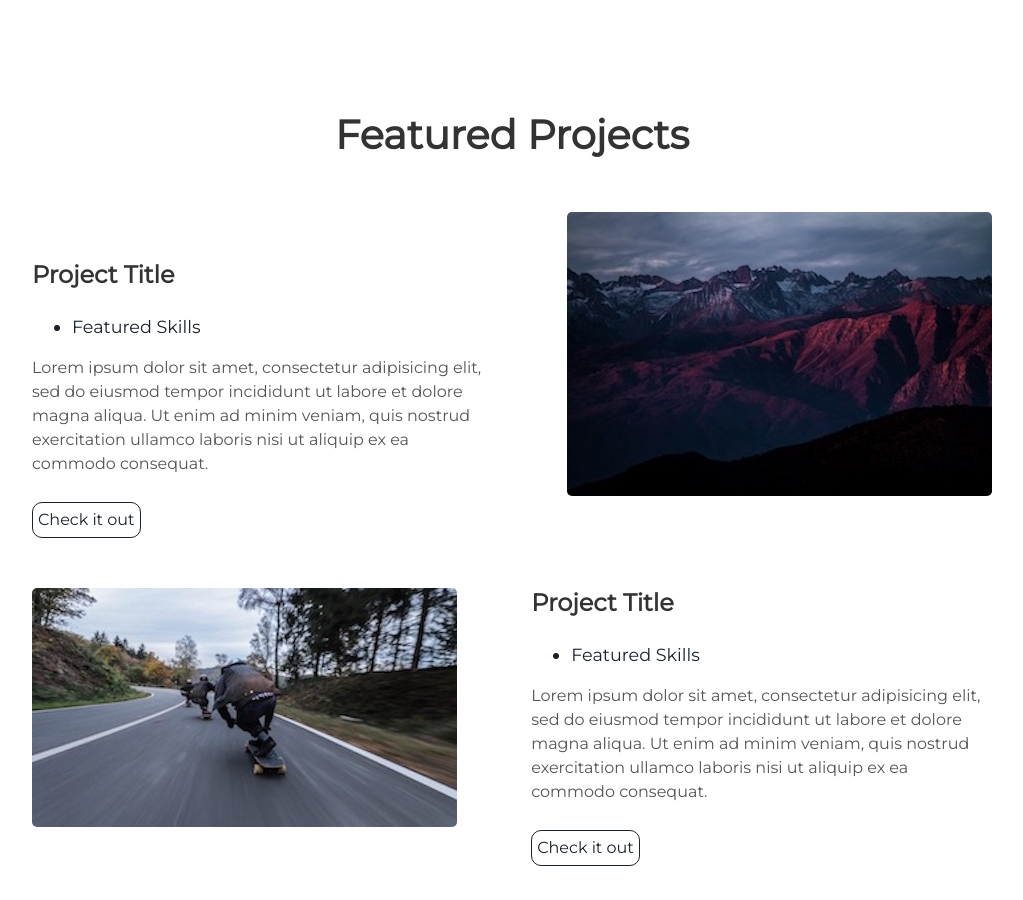
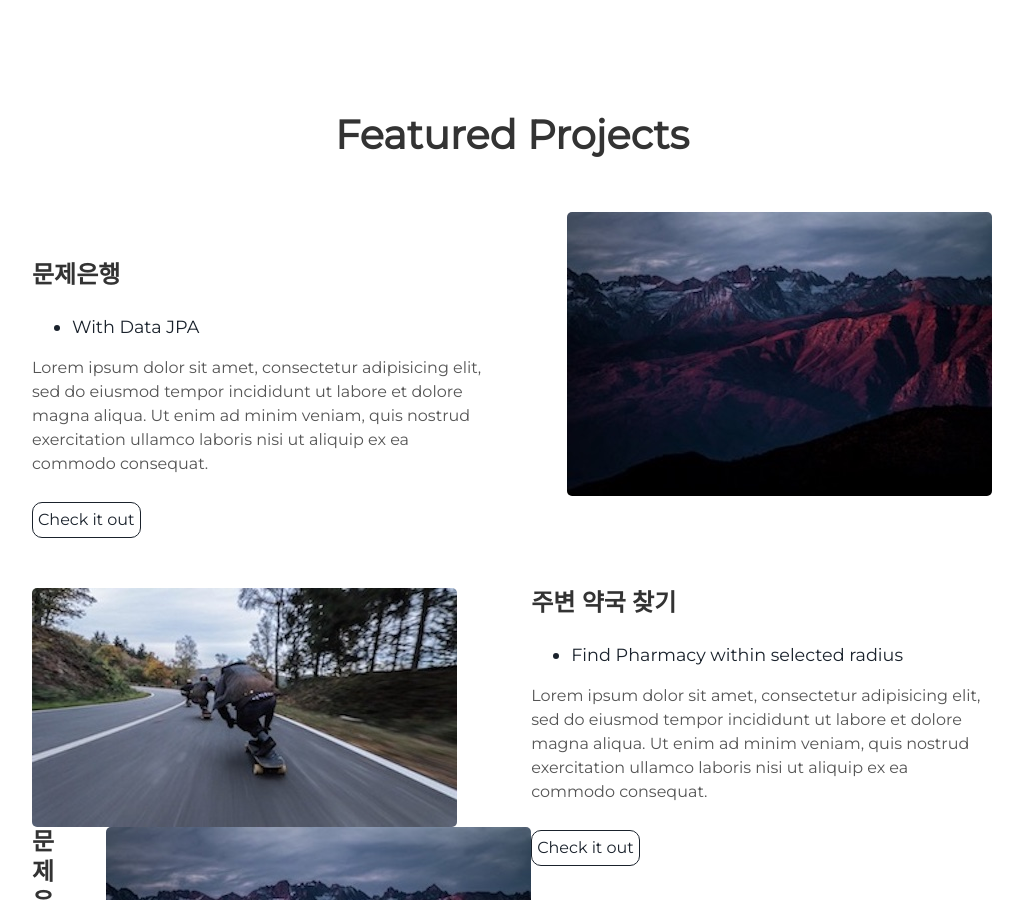
Before and after one commit to sungyun0701/sungyun0701.github.io, a Jekyll site: the page built from index.html, in a window 1280 px wide and 900 px high, scrolled down 1511 px. Shown: the whole window, without its empty margins (128-1151 px from the left). Built offline with Jekyll 4.4.1, drawn with Linux system fonts in a browser that asks for light colours; some of the changed text lies outside the part shown.

Commit message:
git blog

```diff
--- a/_config.yml
+++ b/_config.yml
@@ -1,11 +1,11 @@
 # Site settings
 title: A blog about lorem ipsum dolor sit amet
 description: A blog about lorem ipsum dolor sit amet
-# baseurl: "/particle" # the subpath of your site, e.g. /blog
-# url: "localhost:3000" # the base hostname & protocol for your site e.g. http://willianjusten.com.br
+# baseurl: "" # the subpath of your site, e.g. /blog
+# url: "https://sungyun0701.github.io/" # the base hostname & protocol for your site e.g. http://willianjusten.com.br
 
 # User settings
-username: Developer 황성윤
+username: Developer   황성윤
 user_description: Bicycle rights irony actually neutra typewriter lyft. Man bun taxidermy put a bird on it, umami yr ramps pop-up ugh bushwick chia lo-fi. Occupy bitters pour-over snackwave you probably haven't heard of them small batch. Cornhole mustache man bun letterpress echo park VHS.
 user_title: Back-End Developer
 email: sungyun0701@gmail.com
--- a/_includes/about.html
+++ b/_includes/about.html
@@ -1,5 +1,5 @@
  <div class="user-details">
-  <h1> My Expertise </h1>
+  <h1> 나의 경험 </h1>
   <p> {{site.user_description}} </p>
 </div>
   <div class="user">
--- a/_includes/footer.html
+++ b/_includes/footer.html
@@ -1,6 +1,6 @@
 <footer class="footer">
     <p>&copy; {{site.username}}</p>
-    <p>Build with Jekyll and <span class="love">❤</span> by <a href="https://github.com/nrandecker">Nathan Randecker</a></p>
+    <p>꾸준히 생각하는 개발자 <span class="love">❤</span> by <a href="https://github.com/sungyun0701">Hwang Sungyun</a></p>
 </footer>
 <script src="//cdn.jsdelivr.net/particles.js/2.0.0/particles.min.js"></script>
 <script src="{{ "/assets/js/sweet-scroll.min.js" | prepend: site.baseurl }}"></script>
--- a/_includes/header.html
+++ b/_includes/header.html
@@ -5,9 +5,7 @@
         <span class="site-description">{{site.user_title}}</span>
       </h1>
       <div class="header-icons">
-        <a aria-label="Send email" href="#"><i class="icon fa fa-envelope"></i></a>
-        <a aria-label="My Twitter" target="_blank" href="#"><i class="icon fa fa-twitter" aria-hidden="true"></i></a>
-        <a aria-label="My Google Plus" target="_blank" href="#"><i class="icon fa fa-google-plus" aria-hidden="true"></i></a>
+        <a aria-label="My blogger" target="_blank" href="#"><i class="icon fa fa-blogger" aria-hidden="true"></i></a>
         <a aria-label="My Github" target="_blank" href="#"><i class="icon fa fa-github-alt" aria-hidden="true"></i></a>
       </div>
       <div class="header-links">
--- a/_includes/projects.html
+++ b/_includes/projects.html
@@ -3,12 +3,12 @@
 </div>
 <div class="user-projects">
   <div class="images-right">
-    <img alt="mountains" src="{{ "/assets/img/mountains.jpg" | prepend: site.baseurl }}" />
+    <img alt="mountains" src="{{ "/assets/img/mountains.jpg" | prepend: site.baseurl }}" >
   </div>
   <div class="contents">
-    <h3> Project Title </h3>
+    <h3> 문제은행 </h3>
     <ul>
-      <li> Featured Skills</li>
+      <li> With Data JPA</li>
     </ul>
     <p>Lorem ipsum dolor sit amet, consectetur adipisicing elit, sed do eiusmod tempor incididunt ut labore et dolore magna aliqua. Ut enim ad minim veniam, quis nostrud exercitation ullamco laboris nisi ut aliquip ex ea commodo consequat.</p>
     <a class="project-link" href="#">Check it out</a>
@@ -16,14 +16,40 @@
 </div>
 <div class="user-projects">
   <div class="images-left">
-    <img alt="mountains" src="{{ "/assets/img/skate.jpg" | prepend: site.baseurl }}" />
+    <img alt="mountains" src="{{ "/assets/img/skate.jpg" | prepend: site.baseurl }}" >
   </div>
   <div class="contents-right">
-    <h3> Project Title </h3>
+    <h3> 주변 약국 찾기 </h3>
     <ul>
-      <li> Featured Skills</li>
+      <li>  Find Pharmacy within selected radius</li>
+    </ul>
+    <p>Lorem ipsum dolor sit amet, consectetur adipisicing elit, sed do eiusmod tempor incididunt ut labore et dolore magna aliqua. Ut enim ad minim veniam, quis nostrud exercitation ullamco laboris nisi ut aliquip ex ea commodo consequat.</p>
+    <a class="project-link" href="#">Check it out</a>
+  </div>
+
+<div class="user-projects">
+  <div class="images-right">
+    <img alt="mountains" src="{{ "/assets/img/mountains.jpg" | prepend: site.baseurl }}" >
+  </div>
+  <div class="contents">
+    <h3> 문제은행 </h3>
+    <ul>
+      <li> With Data JPA</li>
     </ul>
     <p>Lorem ipsum dolor sit amet, consectetur adipisicing elit, sed do eiusmod tempor incididunt ut labore et dolore magna aliqua. Ut enim ad minim veniam, quis nostrud exercitation ullamco laboris nisi ut aliquip ex ea commodo consequat.</p>
     <a class="project-link" href="#">Check it out</a>
 	</div>
 </div>
+<div class="user-projects">
+  <div class="images-left">
+    <img alt="mountains" src="{{ "/assets/img/skate.jpg" | prepend: site.baseurl }}" >
+  </div>
+  <div class="contents-right">
+    <h3> 주변 약국 찾기 </h3>
+    <ul>
+      <li>  Find Pharmacy within selected radius</li>
+    </ul>
+    <p>Lorem ipsum dolor sit amet, consectetur adipisicing elit, sed do eiusmod tempor incididunt ut labore et dolore magna aliqua. Ut enim ad minim veniam, quis nostrud exercitation ullamco laboris nisi ut aliquip ex ea commodo consequat.</p>
+    <a class="project-link" href="#">Check it out</a>
+  </div>
+</div>
```
Also changed, not shown: Gemfile (added, +29 -0 lines), src/styles/lib/_fontawesome.scss (+1 -1 lines), Gemfile.lock (added). Lines whose indentation alone changed are shown as unchanged.
